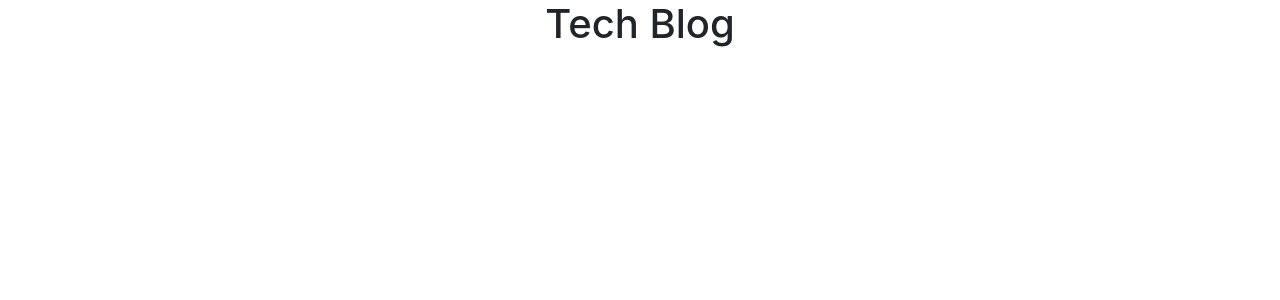
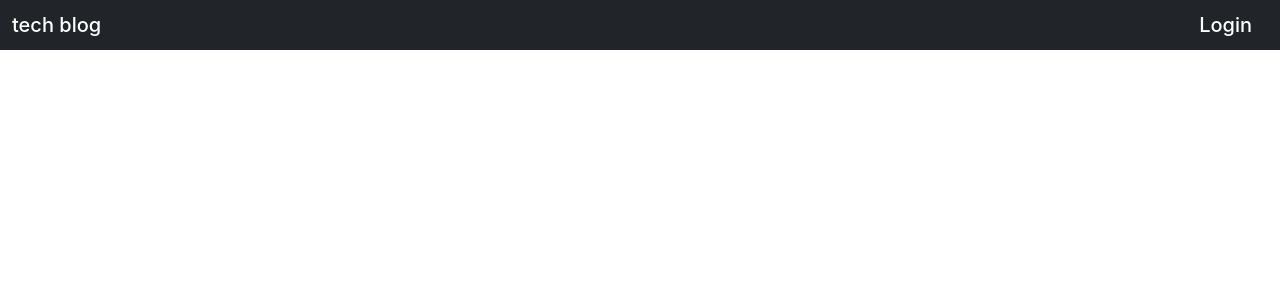
Before and after one commit to jfisher396/tech-blog, a React (Create React App) app in the folder client/: page / in a window 1280 px wide. Shown: the top 300 px of the page. Built offline with nearby package versions, Linux system fonts and the light colour scheme.

Commit message:
navbar component added

```diff
--- a/client/src/App.js
+++ b/client/src/App.js
@@ -1,10 +1,11 @@
 import React from "react";
 import './App.css';
+import Nav from "./components/Nav"
 
 function App() {
   return (
     <div className="App">
-     <h1>Tech Blog</h1>
+      <Nav />
     </div>
   );
 }
--- /dev/null
+++ b/client/src/components/Nav.js
@@ -0,0 +1,14 @@
+import React from "react";
+
+export default function Nav() {
+  return (
+    <div>
+      <nav className="navbar navbar-dark bg-dark">
+        <div className="container-fluid">
+          <span className="navbar-brand mb-0 h1">tech blog</span>
+          <span className="navbar-brand mb-0 h1">Login</span>
+        </div>
+      </nav>
+    </div>
+  );
+}
```
